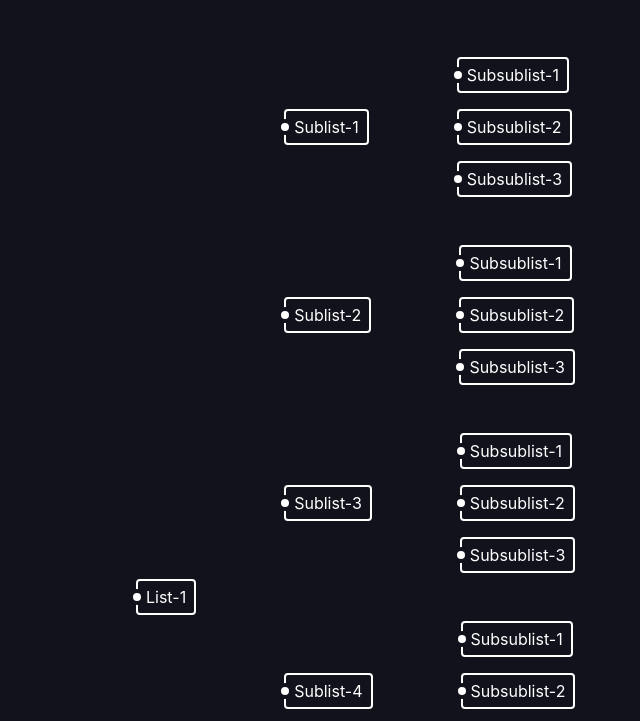
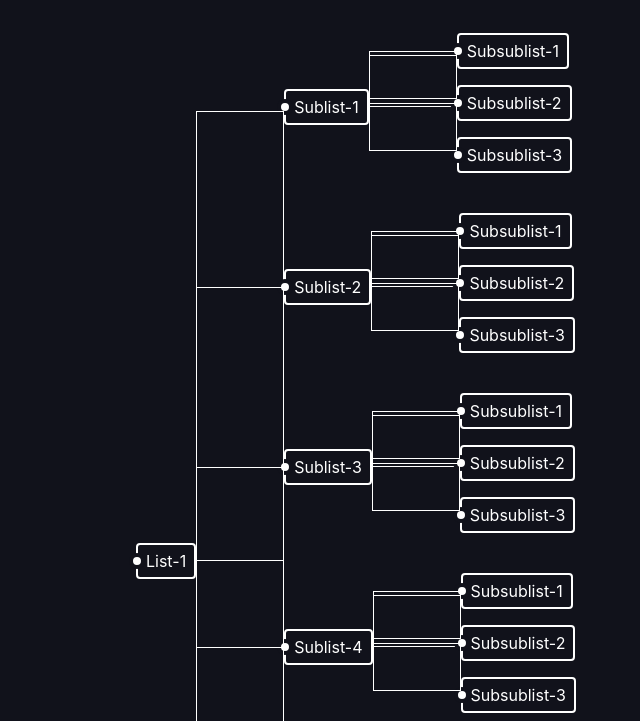
Before and after one commit to felixbouveret/arbo-generator, a website: page src/index.html in a window 1280 px wide. Shown: the part 79-800 px from the top of the page, without its empty margins (0-640 px from the left). Drawn offline with nearby package versions, Linux system fonts and the light colour scheme; files that its build step writes are made by us from their sources.

Commit message:
Try js arbo

```diff
--- a/src/js/app.js
+++ b/src/js/app.js
@@ -1,18 +1,57 @@
 //Write code here
-let hello = "hey";
-
 const blocks = document.querySelectorAll(".rootArbo li");
 const lists = document.querySelectorAll(".rootArbo ul");
 let listItems = [];
-console.log(lists);
 
 lists.forEach((list) => {
-  let item = list.children;
-  listItems.push(item);
-  // let line = document.createElementNS("http://www.w3.org/2000/svg", "svg");
-  // line.setAttribute("width", "100");
-  // line.setAttribute("height", "100");
-  // block.appendChild(line);
+  let items = list.children;
+  listItems.push({body:list, children: items });
 });
-console.log(lists);
-console.log(listItems);
+
+listItems.forEach(list => {
+  const listBodyPosition = list.body.getBoundingClientRect()
+  // console.log(listBodyPosition)
+
+  for (let itemIndex = 1; itemIndex <= list.children.length; itemIndex++) {
+    const item = list.children[itemIndex -1]
+
+    const listItemPosition = item.getBoundingClientRect()
+
+    const svgBoxWidth = listBodyPosition.width - listItemPosition.width + 8
+    const svgBoxHeigth = listBodyPosition.height /2 - listItemPosition.height /2
+    // const svgBoxTop = listBodyPosition.top + (listItemPosition.height /2)  + listItemPosition.height * (itemIndex - 1)
+    const svgBoxLeft = listBodyPosition.left
+    let svgBoxTop
+
+    if(itemIndex < list.children.length/2) {
+       svgBoxTop = listBodyPosition.top + (listItemPosition.height /2) + listItemPosition.top - listBodyPosition.top
+    } else {
+       svgBoxTop = listBodyPosition.top - (listItemPosition.height /2) + listItemPosition.top - listBodyPosition.top
+    }
+
+    console.log(listItemPosition.top)
+
+    let svgBox = document.createElementNS("http://www.w3.org/2000/svg", "svg");
+
+    svgBox.setAttribute("position", "absolute");
+    svgBox.setAttribute("width", svgBoxWidth);
+    svgBox.setAttribute("height", svgBoxHeigth);
+    svgBox.setAttribute("style", `top: ${svgBoxTop}px; left: ${svgBoxLeft}px`);
+
+    item.appendChild(svgBox);
+
+    let viewBox = '0 0 ' + svgBox.getBoundingClientRect().width + ' ' + svgBox.getBoundingClientRect().height
+    svgBox.setAttribute('viewBox', viewBox)
+
+    let newLine = document.createElementNS(svgBox, 'line')
+      newLine.setAttributeNS(null, 'x1', svgBoxWidth)
+      newLine.setAttributeNS(null, 'y1', svgBoxHeigth)
+      newLine.setAttributeNS(null, 'x2', 0)
+      newLine.setAttributeNS(null, 'y2', 0)
+      newLine.setAttributeNS(null, 'style', 'stroke: #FFFFFF; stroke-width: 2')
+      svgBox.append(newLine)
+
+    console.log(item)
+    console.log(listItemPosition)
+  }
+});
--- a/src/sass/main.scss
+++ b/src/sass/main.scss
@@ -28,7 +28,9 @@ li {
 
 .rootArbo {
   position: relative;
-
+  @include above(small) {
+    position: initial;
+  }
   ul {
     position: relative;
     margin: 8px 0;
@@ -52,12 +54,19 @@ li {
     &:hover:after {
       background-color: white;
     }
+    @include above(small) {
+      position: initial;
+    }
   }
   li {
     position: relative;
     padding: 8px;
+    &:first-child{
+      padding-top: 0;
+    }
 
     @include above(small) {
+      position: initial;
       display: flex;
       align-items: center;
       margin-left: 64px;
@@ -85,6 +94,7 @@ li {
     }
     svg {
       position: absolute;
+      border: solid white 1px;
     }
   }
 }
```
